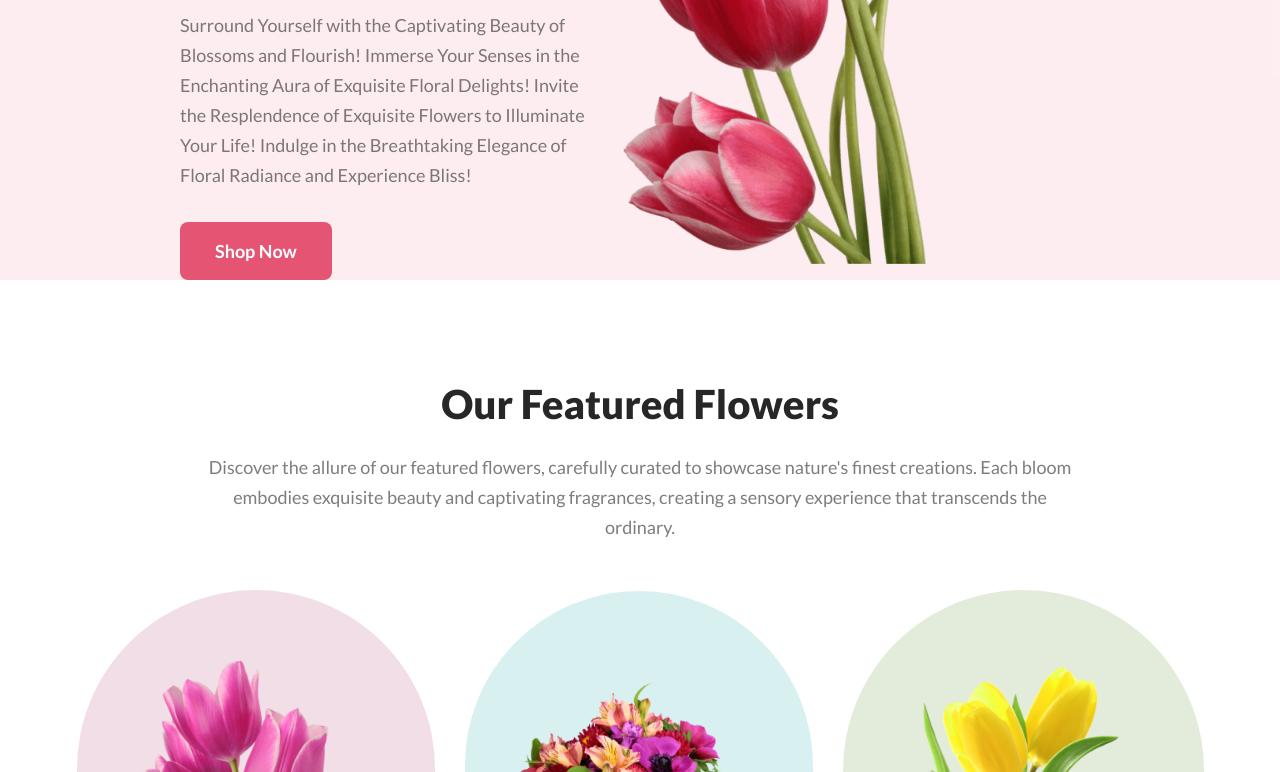
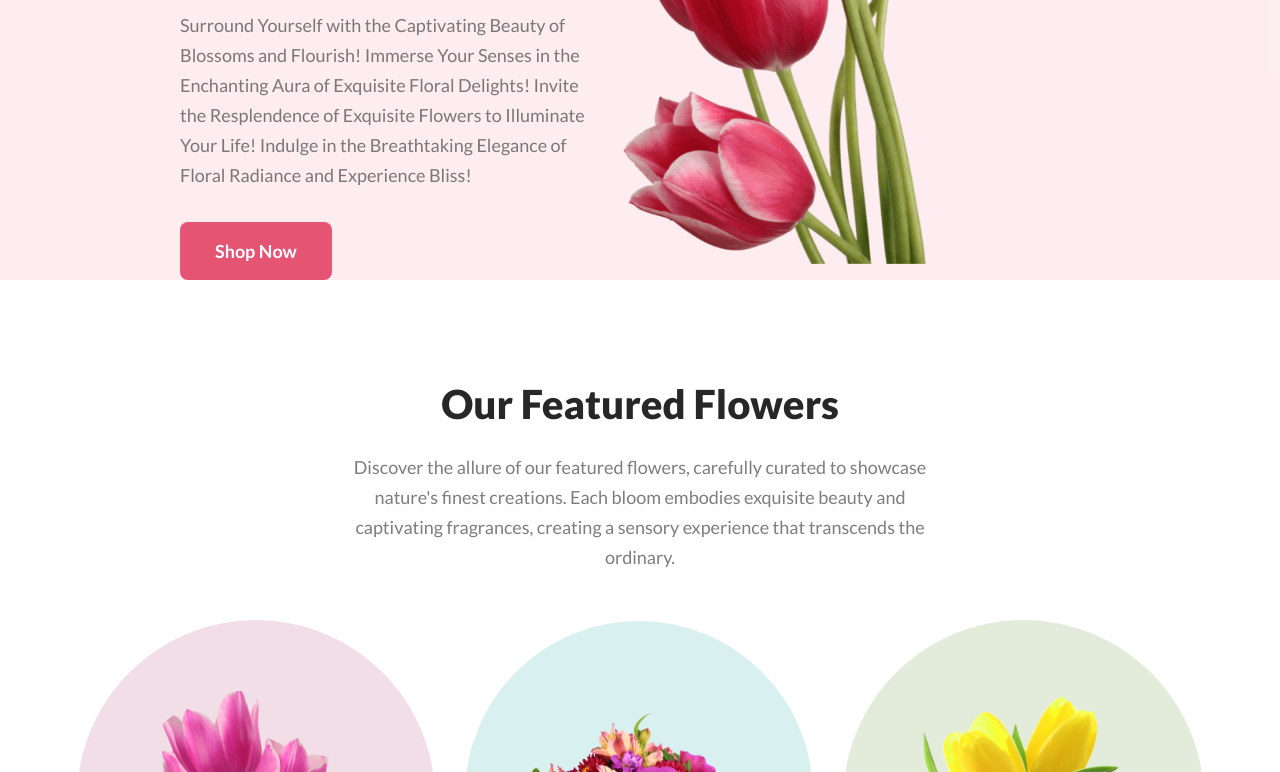
Before and after one commit to jubayer360/assignment1-PH, a plain HTML site: page index.html in a window 1280 px wide. Shown: the part 432-1204 px from the top of the page. Drawn offline with Linux system fonts and the light colour scheme.

Commit message:
assignment-1 finally final

```diff
--- a/index.html
+++ b/index.html
@@ -40,13 +40,16 @@
   <main>
     <!-- Featured Flower Section -->
     <section>
-      <h3 class="section-title">Our Featured Flowers</h3>
+
+      <div class="featured-header">
+        <h3 class="section-title">Our Featured Flowers</h3>
       <p class="section-description">
         Discover the allure of our featured flowers, carefully curated to
         showcase nature's finest creations. Each bloom embodies exquisite
         beauty and captivating fragrances, creating a sensory experience that
         transcends the ordinary.
       </p>
+      </div>
 
       <div class="featured">
 
--- a/styles/style.css
+++ b/styles/style.css
@@ -77,7 +77,9 @@
 }
 
 /* Featured flower styles */
-
+.featured-header{
+  padding: 0px 150px;
+}
 
 .featured{
   display: flex;
```
